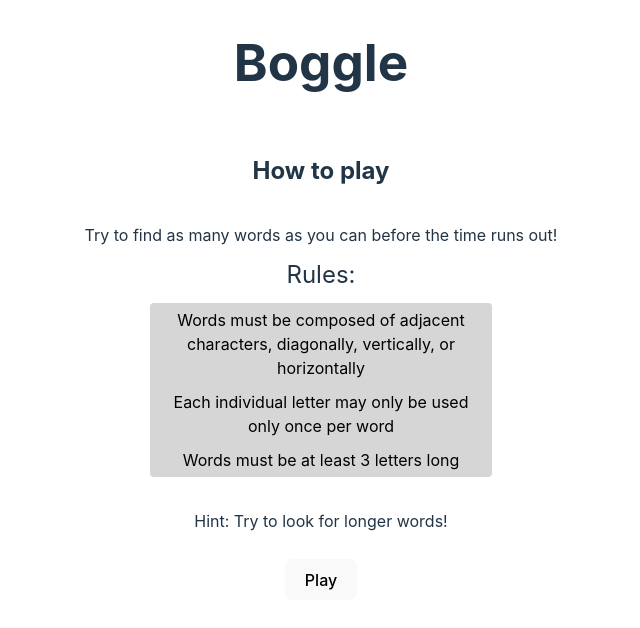
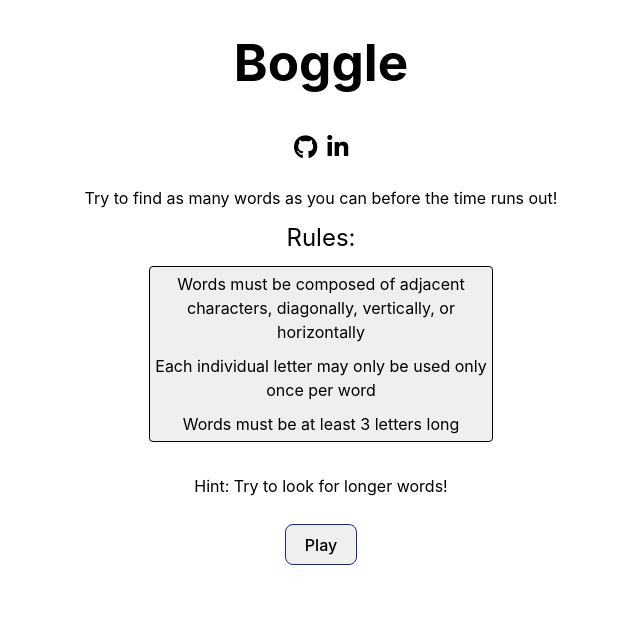
Before and after one commit to yonilurie/Boggle, a React (Vite) app in the folder Vite/: page / in a window 1280 px wide. Shown: the top 628 px of the page, without its empty margins (319-959 px from the left). Built offline with nearby package versions, Linux system fonts and the light colour scheme.

Commit message:
CSS changes, added social links, show previously guessed word

```diff
--- a/Vite/index.html
+++ b/Vite/index.html
@@ -4,6 +4,14 @@
 		<meta charset="UTF-8" />
 		<link rel="icon" type="image/svg+xml" href="/vite.svg" />
 		<meta name="viewport" content="width=device-width, initial-scale=1.0" />
+		<link
+			rel="stylesheet"
+			href="https://cdnjs.cloudflare.com/ajax/libs/font-awesome/6.0.0/css/all.min.css"
+		/>
+		<meta
+			name="description"
+			content=" 4X4 Boggle, try to find as many words as you can in 3 minutes!"
+		/>
 		<title>Boggle</title>
 	</head>
 	<body>
--- a/Vite/src/components/BoggleBoard/BoggleBoard.css
+++ b/Vite/src/components/BoggleBoard/BoggleBoard.css
@@ -1,8 +1,3 @@
-/* Title */
-.title {
-	/* color: rgb(14, 44, 141); */
-}
-
 /* Instruction */
 .instructions {
 	display: flex;
@@ -20,8 +15,9 @@
 }
 
 .rules-list {
-	background-color: rgb(215, 214, 214);
+	background-color: rgb(239, 239, 239);
 	border-radius: 4px;
+	border: solid 1px black;
 	color: black;
 	width: 50%;
 	padding: 5px;
@@ -67,7 +63,7 @@
 	min-width: 45px;
 	padding: 5px;
 	border-radius: 4px;
-	background-color: rgb(215, 214, 214);
+	background-color: rgb(239, 239, 239);
 	display: flex;
 	justify-content: center;
 	align-items: center;
@@ -92,20 +88,20 @@
 
 .word.current-word {
 	font-size: 2rem;
-	color: rgb(14, 44, 141);
+	color: black;
 }
 
-.word.current-word-blank {
+.word.last-score {
 	font-size: 2rem;
-	color: rgb(14, 44, 141);
+	color: rgb(215, 214, 214);
 }
 
 .guessed-words {
 	height: 300px;
 	overflow-y: scroll;
 	width: 100%;
-	border: solid 4px rgb(14, 44, 141);
-	background-color: rgb(215, 214, 214);
+	border: solid 1px black;
+	background-color: rgb(239, 239, 239);
 	border-radius: 8px;
 	padding: 4px;
 	max-width: 200px;
@@ -148,3 +144,16 @@
 	flex-direction: column;
 	gap: 5px;
 }
+
+.social-links {
+	display: flex;
+	gap: 10px;
+}
+
+.social-links > a {
+	color: black;
+}
+
+a:hover {
+
+}
--- a/Vite/src/components/BoggleBoard/index.tsx
+++ b/Vite/src/components/BoggleBoard/index.tsx
@@ -8,7 +8,7 @@
 
 const BoggleBoard = () => {
 	// Length in seconds.
-	const gameLength: number = 30;
+	const gameLength: number = 180;
 	// Game board size, n*n dice.
 	const boardSize = 4;
 	// Map of word length to points
@@ -26,7 +26,7 @@
 	const [guessed, setGuessed] = useState<Array<string>>([]);
 	const [allPossibleWords, setAllPossibleWords] = useState<Array<string>>([]);
 	const [score, setScore] = useState<number>(0);
-	const [lastScore, setLastScore] = useState<number>(0);
+	const [lastScore, setLastScore] = useState<string>("");
 	const [timer, setTimer] = useState<number>(0);
 	const [timerInterval, setTimerInterval] = useState<any>(null);
 	const [start, setStart] = useState<boolean>(false);
@@ -49,8 +49,8 @@
 	startRef.current = start;
 	const allPossibleWordsRef = useRef<Array<string>>();
 	allPossibleWordsRef.current = allPossibleWords;
-	// const charRef = useRef<string>();
-	// charRef.current = characters;
+	const charRef = useRef<string>();
+	charRef.current = characters;
 
 	//Returns an matrix with shuffled characters
 	function generateBoard(): Array<Array<string>> {
@@ -263,12 +263,13 @@
 			}
 			// Adjust the score and reset the users word
 			setScore((score) => (score += wordPoints));
+			setLastScore(`${wordRef.current} + ${wordPoints}`);
 			setCurrentWord("");
 			return resetActive();
 		}
 		//If keyCode is not a letter, return
 		if (e.keyCode < 65 || e.keyCode > 90) return;
-		if (!characters?.includes(e.key)) return;
+		if (!charRef.current?.includes(e.key)) return;
 		let letter = e.key;
 		// If the key is q
 		if (e.keyCode === 81) letter = "qu";
@@ -342,11 +343,13 @@
 		setGuessed([]);
 		setAllPossibleWords([]);
 		resetActive();
+		setLastScore("");
 		setCurrentWord("");
 		// Generate new board and store in state
 		let newBoard = generateBoard();
 		setBoard(newBoard);
 		let allWords = findAllWords(newBoard);
+		console.table(allWords);
 		setAllPossibleWords(allWords.sort());
 		setTimer(gameLength);
 		setStart(true);
@@ -399,7 +402,7 @@
 		if (timer > 0) return;
 		if (timerInterval) clearInterval(timerInterval);
 		setStart(false);
-		setLastScore(score);
+		setLastScore("");
 		resetActive();
 		setCurrentWord("");
 	}, [timer]);
@@ -413,6 +416,22 @@
 	return (
 		<>
 			<h1 className="title">Boggle</h1>
+			<div className="social-links">
+				<a
+					href="https://github.com/yonilurie"
+					target="_blank"
+					referrerPolicy="no-referrer"
+				>
+					<i className="fa-brands fa-github"></i>
+				</a>
+				<a
+					href="https://www.linkedin.com/in/yonilurie/"
+					target="_blank"
+					referrerPolicy="no-referrer"
+				>
+					<i className="fa-brands fa-linkedin-in"></i>
+				</a>
+			</div>
 			{showDefinition && (
 				<Definition
 					definition={definition}
@@ -462,14 +481,14 @@
 							{currentWord.toUpperCase()}
 						</div>
 					) : (
-						<div className="word current-word-blank">_____</div>
+						<div className="word last-score">{lastScore}</div>
 					)}
 				</>
 			)}
 			{/* Once the game is over show all the words that were possible */}
 			{!start && allPossibleWords.length > 0 && (
 				<>
-					<div>Score: {lastScore}</div>
+					<div>Score: {score}</div>
 					<div>
 						You got {guessed.length} out of{" "}
 						{allPossibleWords.length} words!
--- a/Vite/src/components/Instructions.tsx
+++ b/Vite/src/components/Instructions.tsx
@@ -1,7 +1,6 @@
 const Instructions = () => {
 	return (
 		<section className="instructions">
-			<p className="instructions-header">How to play</p>
 			<p>
 				Try to find as many words as you can before the time runs out!
 			</p>
--- a/Vite/src/index.css
+++ b/Vite/src/index.css
@@ -3,10 +3,6 @@
 	font-size: 16px;
 	line-height: 24px;
 	font-weight: 400;
-
-	color-scheme: light dark;
-	color: rgba(190, 192, 196, 0.87);
-	background-color: #242424;
 	font-synthesis: none;
 	text-rendering: optimizeLegibility;
 	-webkit-font-smoothing: antialiased;
@@ -18,9 +14,26 @@
 	font-weight: 500;
 	color: #646cff;
 	text-decoration: inherit;
+	font-size: 24px;
 }
 a:hover {
 	color: #535bf2;
+	animation: pulse 0.3s ease-out;
+}
+
+@keyframes pulse {
+	0% {
+		transform: scale(1);
+		opacity: 1;
+	}
+	50% {
+		transform: scale(1.1);
+		opacity: 0.7;
+	}
+	100% {
+		transform: scale(1);
+		opacity: 1;
+	}
 }
 
 body {
@@ -38,33 +51,30 @@
 
 button {
 	border-radius: 8px;
-	border: 1px solid transparent;
+	border: 1px solid rgb(14, 44, 141);
 	padding: 0.6em 1.2em;
 	font-size: 1em;
 	font-weight: 500;
 	font-family: inherit;
-	background-color: #1a1a1a;
 	cursor: pointer;
-	transition: border-color 0.25s;
 }
 button:hover {
 	border-color: rgb(14, 44, 141);
-	color: rgb(14, 44, 141);
+	animation: pulse-border 0.7s ease-in-out;
+}
+
+@keyframes pulse-border {
+	0% {
+		border: 1px solid rgb(14, 44, 141);
+	}
+	50% {
+		border: 1px solid transparent;
+	}
+	100% {
+		border: 1px solid rgb(14, 44, 141);
+	}
 }
 button:focus,
 button:focus-visible {
-	outline: 4px auto -webkit-focus-ring-color;
+	outline: 2px auto black;
 }
-
-@media (prefers-color-scheme: light) {
-	:root {
-		color: #213547;
-		background-color: #ffffff;
-	}
-	a:hover {
-		color: #747bff;
-	}
-	button {
-		background-color: #f9f9f9;
-	}
-}
```
Also changed, not shown: 1 other file (tests, documents, lock files or other folders). Lines whose indentation alone changed are shown as unchanged.
